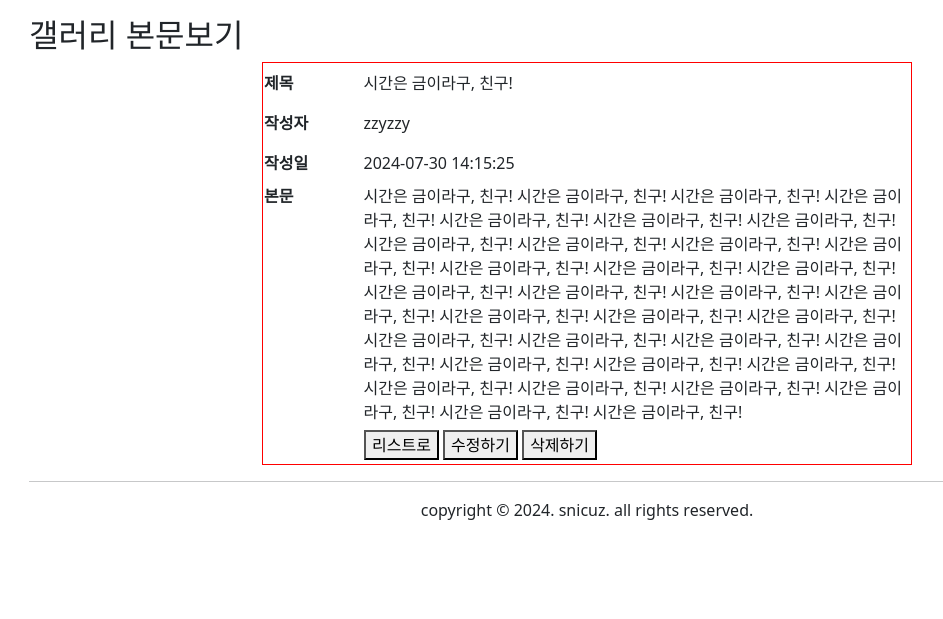
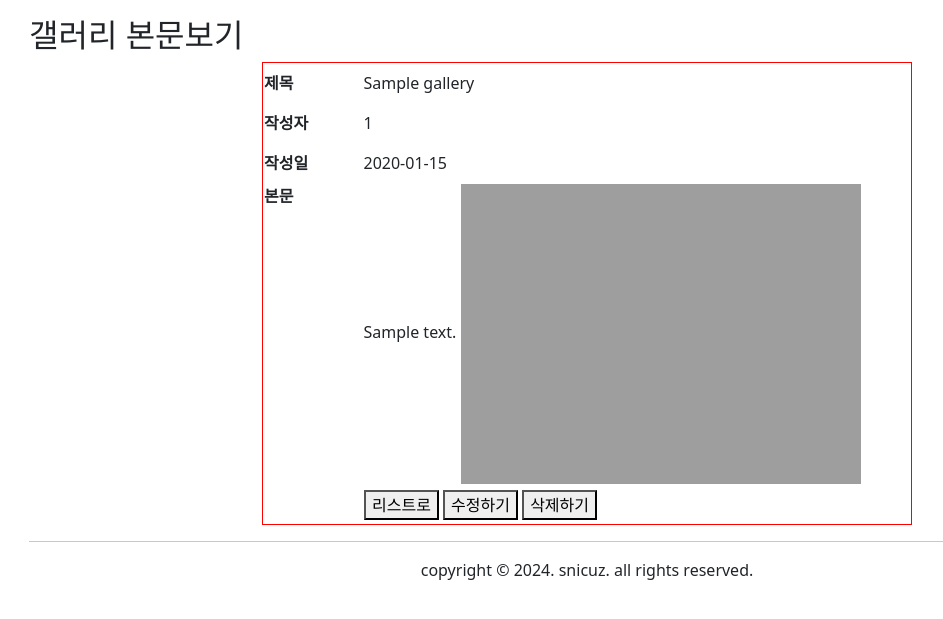
Before and after one commit to pq100/semiprojectv1b, a FastAPI app: template views/templates/gallery/view.html in a window 1280 px wide. Shown: the part 145-764 px from the top of the page, without its empty margins (53-996 px from the left). Run offline with FastAPI, Linux system fonts and the light colour scheme; the template is opened without the code that fills it: most values are stand-ins (such as "Sample title", 1, 10 or a date in 2020); some libraries are stand-ins or nearby versions.

Commit message:
gallery list 관련 코드 추가 gallery view 관련 코드 v1 추가

```diff
--- a/app/service/gallery.py
+++ b/app/service/gallery.py
@@ -6,6 +6,7 @@ import attach
 from fastapi import Form
 from sqlalchemy import insert, select
 from sqlalchemy.exc import SQLAlchemyError
+from sqlalchemy.orm import aliased
 
 from app.model.gallery import Gallery, GalAttach
 from app.schema.gallery import NewGallery
@@ -71,3 +72,20 @@ class GalleryService:
         except SQLAlchemyError as ex:
             print(f'▶▶▶ select_gallery에서 오류 발생 : {str(ex)} ')
             db.rollback()
+
+
+    @staticmethod
+    def selectone_gallery(gno, db):
+        try:
+            stmt = select(Gallery).where(Gallery.gno == gno)
+            result1 = db.execute(stmt).first()
+
+            ga = aliased(GalAttach)  # 테이블에 대한 별칭
+            stmt = select(GalAttach.fname, GalAttach.fsize).where(GalAttach.gno == gno)
+            result2 = db.execute(stmt).fetchall()
+
+            return result1, result2
+
+        except SQLAlchemyError as ex:
+            print(f'▶▶▶ selectone_gallery에서 오류 발생 : {str(ex)}')
+            db.rollback()
--- a/views/templates/gallery/list.html
+++ b/views/templates/gallery/list.html
@@ -33,7 +33,7 @@
         <div class="row" style="width: 888px; margin: 0 auto;">
             {% for ga in galist %}
             <div class="col-10 card m-1" style="width: 18rem">
-                <a href="/gallery/view/1">
+                <a href="/gallery/view/{{ ga.gno }}">
                     <img src="http://127.0.0.1/cdn/img/{{ ga.fname }}"
                          class="card-img-top" alt="..."></a><!-- 이미지 -->
                 <div class="card-body">
--- a/views/templates/gallery/view.html
+++ b/views/templates/gallery/view.html
@@ -19,14 +19,20 @@
 <main>
     <h2>갤러리 본문보기</h2>
     <table>
-        <tr><th>제목</th><td>시간은 금이라구, 친구!</td></tr>
-        <tr><th>작성자</th><td>zzyzzy</td></tr>
-        <tr><th>작성일</th><td>2024-07-30 14:15:25</td></tr>
-        <tr><th>본문</th><td>시간은 금이라구, 친구! 시간은 금이라구, 친구! 시간은 금이라구, 친구! 시간은 금이라구, 친구! 시간은 금이라구, 친구! 시간은 금이라구, 친구! 시간은 금이라구, 친구! 시간은 금이라구, 친구! 시간은 금이라구, 친구! 시간은 금이라구, 친구! 시간은 금이라구, 친구!
-            시간은 금이라구, 친구! 시간은 금이라구, 친구! 시간은 금이라구, 친구! 시간은 금이라구, 친구! 시간은 금이라구, 친구! 시간은 금이라구, 친구! 시간은 금이라구, 친구! 시간은 금이라구, 친구! 시간은 금이라구, 친구! 시간은 금이라구, 친구! 시간은 금이라구, 친구! 시간은 금이라구, 친구!
-            시간은 금이라구, 친구! 시간은 금이라구, 친구! 시간은 금이라구, 친구! 시간은 금이라구, 친구! 시간은 금이라구, 친구! 시간은 금이라구, 친구! 시간은 금이라구, 친구! 시간은 금이라구, 친구! 시간은 금이라구, 친구! 시간은 금이라구, 친구! 시간은 금이라구, 친구! </td></tr>
+        {% for g in gallery %}
+        <tr><th>제목</th><td>{{ g.title }}</td></tr>
+        <tr><th>작성자</th><td>{{ g.userid }}</td></tr>
+        <tr><th>작성일</th><td>{{ g.regdate }}</td></tr>
+        <tr><th>본문</th><td>{{ g.contents }}
+            {% endfor %}
+
+            {% for ga in galattach %}
+            <img src="http://127.0.0.1/cdn/img/{{ ga.fname }}"
+                 class="img-fluid">
+            {% endfor %}
+        </td></tr>
         <tr><td colspan="2">
-            <button type="button" id="listbtn" onclick="location.href='/gallery/list'">리스트로</button>
+            <button type="button" id="listbtn" onclick="location.href='/gallery/list/1'">리스트로</button>
             <button type="button" id="mdfybtn" onclick="location.href='/gallery/modify'">수정하기</button>
             <button type="button" id="rmvbtn">삭제하기</button>
         </td></tr>
```
Also changed, not shown: app/routes/gallery.py (+13 -3 lines).
